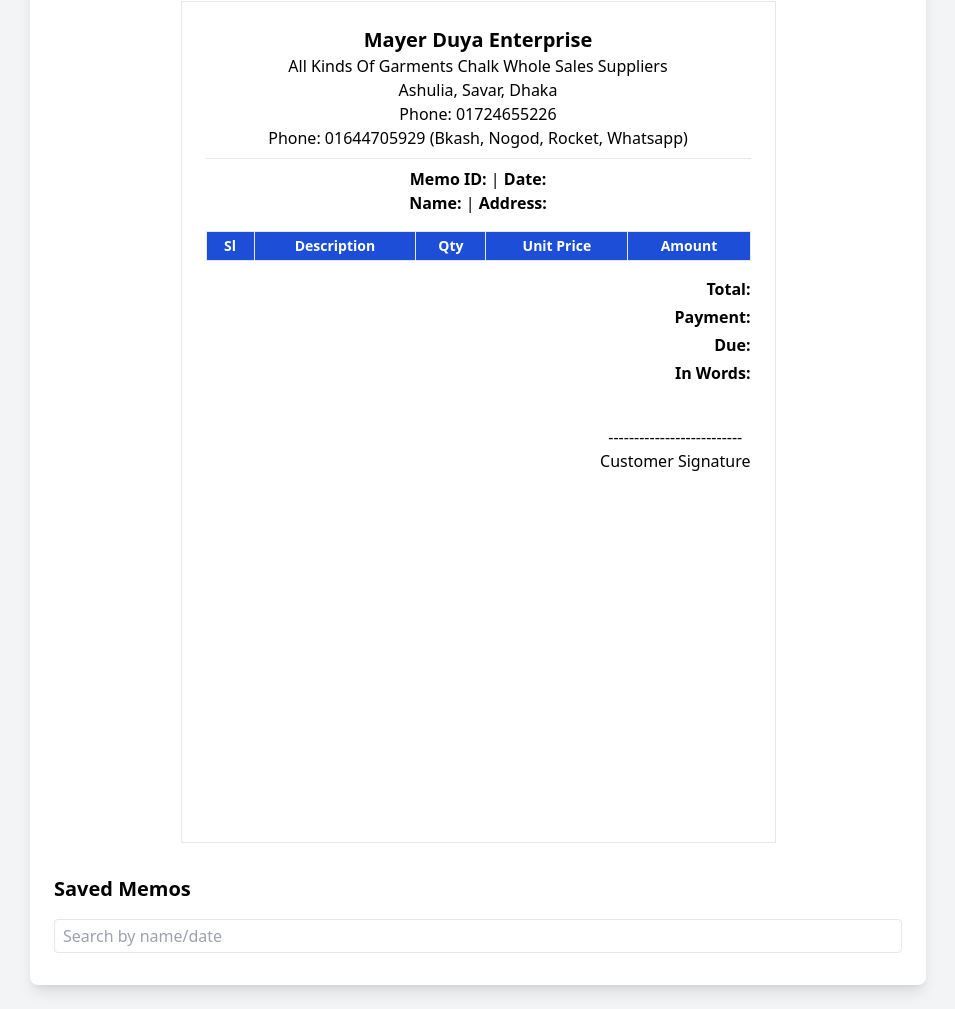
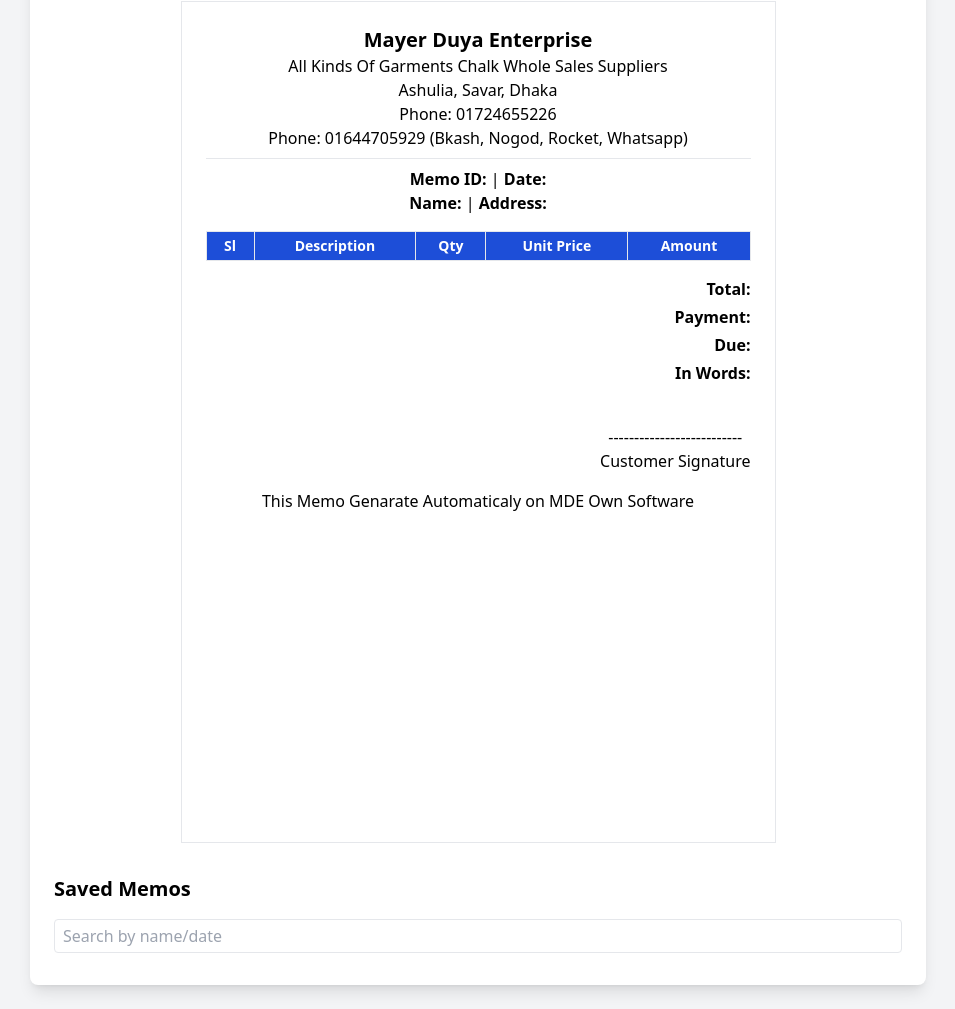
Before and after one commit to Ariyan550/mayerduya, a plain HTML site: page cash.html in a window 1280 px wide. Shown: the part 529-1538 px from the top of the page, without its empty margins (162-1117 px from the left). Drawn offline with nearby package versions, Linux system fonts and the light colour scheme.

Commit message:
Update cash.html

```diff
--- a/cash.html
+++ b/cash.html
@@ -95,6 +95,10 @@
           <p>Customer Signature</p>
         </div>
       </div>
+
+       <p class="text-center mt-4">This Memo Genarate Automaticaly on MDE Own Software</p>
+
+
     </div>
 
     <h2 class="text-xl font-bold mt-8 mb-4">Saved Memos</h2>
```
